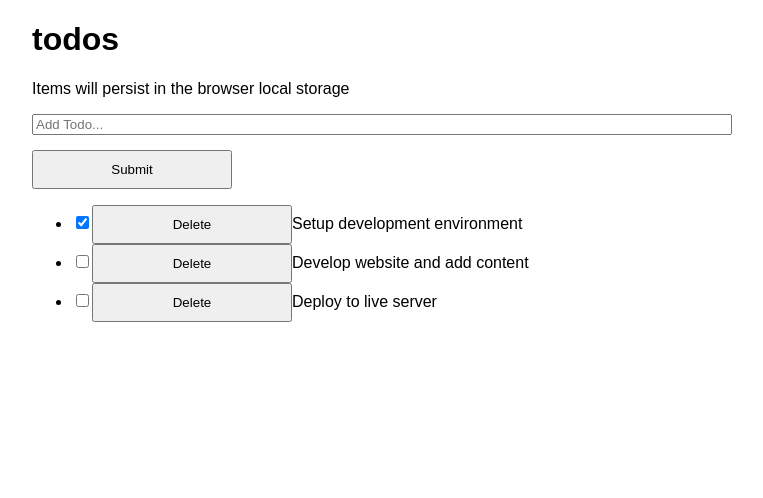
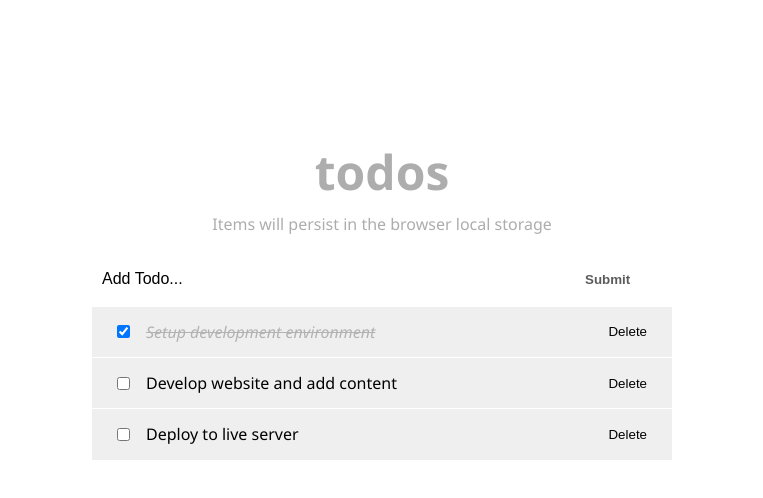
Before and after one commit to fickryiman/react-todo-app, a React (Vite) app: page / in a window 1280 px wide. Shown: the top 498 px of the page, without its empty margins (258-1021 px from the left). Built offline with nearby package versions, Linux system fonts and the light colour scheme.

Commit message:
styling react components

```diff
--- a/src/components/Header.jsx
+++ b/src/components/Header.jsx
@@ -1,6 +1,16 @@
+import styles from '@/styles/Header.module.css';
+
 const Header = () => {
+
+  const headerStyle = {
+    padding: '20px 0',
+    lineHeight: '1.5em',
+    color: '#aeadad',
+    textAlign: 'center',
+  };
+
   return (
-    <header>
+    <header style={headerStyle} className={styles.header}>
       <h1>todos</h1>
       <p>Items will persist in the browser local storage</p>
     </header>
--- a/src/components/InputTodo.jsx
+++ b/src/components/InputTodo.jsx
@@ -25,14 +25,15 @@
     <>
       <form onSubmit={handleSubmit}>
         <input
+          className="input-text"
           type="text"
           placeholder="Add Todo..."
           value={title}
           onChange={handleChange}
         />
-        <button>Submit</button>
+        <button className="input-submit">Submit</button>
       </form>
-      <span>{message}</span>
+      <span className="submit-warning">{message}</span>
     </>
   );
 };
--- a/src/components/TodoApp.jsx
+++ b/src/components/TodoApp.jsx
@@ -3,10 +3,12 @@
 
 const TodoApp = () => {
   return (
-    <>
-      <Header />
-      <TodosLogic />
-    </>
+    <div className="wrapper">
+      <div className="todos">
+        <Header />
+        <TodosLogic />
+      </div>
+    </div>
   );
 };
 
--- a/src/components/TodoItem.jsx
+++ b/src/components/TodoItem.jsx
@@ -1,14 +1,27 @@
+import styles from '@/styles/TodoItem.module.css';
+
 const TodoItem = ({ itemProp, handleChange, deleteTodo }) => {
 
+  const completedStyle = {
+    fontStyle: 'italic',
+    color: '#595959',
+    opacity: 0.4,
+    textDecoration: 'line-through',
+  };
+
   return (
-    <li>
+    <li className={styles.item}>
+      <div className={styles.content}>
         <input
           type="checkbox"
           checked={itemProp.completed}
           onChange={() => handleChange(itemProp.id)}
         />
         <button onClick={() => deleteTodo(itemProp.id)}>Delete</button>
+        <span style={itemProp.completed ? completedStyle : null}>
           {itemProp.title}
+        </span>
+      </div>
     </li>
   )
 };
--- a/src/main.jsx
+++ b/src/main.jsx
@@ -1,4 +1,4 @@
-import "./styles.css";
+import '@/styles/app.css';
 import React from 'react';
 import ReactDOM from 'react-dom/client';
 
--- a/src/styles.css
+++ /dev/null
@@ -1,29 +0,0 @@
-* {
-  box-sizing: border-box;
-}
-
-body {
-  font-family: sans-serif;
-  justify-content: center;
-  display: flex;
-  flex-direction: column;
-  max-width: 700px;
-  margin: 0 auto;
-}
-
-.app {
-  max-width: 500px;
-  margin: 0 auto;
-}
-
-form {
-  display: flex;
-  flex-direction: column;
-  gap: 15px;
-}
-
-button {
-  width: 200px;
-  padding: 10px;
-  cursor: pointer;
-}
--- /dev/null
+++ b/src/styles/Header.module.css
@@ -0,0 +1,8 @@
+.header h1 {
+  font-size: 3rem;
+  font-weight: 600;
+  margin-bottom: 1rem;
+  line-height: 1em;
+  text-transform: lowercase;
+  text-align: center;
+}
--- /dev/null
+++ b/src/styles/TodoItem.module.css
@@ -0,0 +1,26 @@
+.item {
+  font-size: 1rem;
+  list-style-type: none;
+  padding: 14px 25px;
+  border-bottom: 1px solid #fff;
+  background: #f0efef;
+}
+.content {
+  display: flex;
+  justify-content: space-between;
+  align-items: center;
+  gap: 1rem;
+}
+.content span {
+  flex: 1;
+  order: 1;
+}
+.content button {
+  cursor: pointer;
+  background: transparent;
+  order: 2;
+  outline: none;
+  outline: none;
+  border: none;
+  margin-left: 7px;
+}
--- /dev/null
+++ b/src/styles/app.css
@@ -0,0 +1,65 @@
+* {
+  box-sizing: border-box;
+  margin: 0;
+  padding: 0;
+}
+
+body {
+  font-family: "Segoe UI", sans-serif;
+  line-height: 1.4;
+  color: #000;
+  background: #fff;
+  height: 100vh;
+  font-weight: 400;
+}
+
+.wrapper {
+  width: 100%;
+  padding: 8rem 20px 3rem;
+}
+
+.todos {
+  max-width: 580px;
+  margin: 0 auto;
+}
+
+.form-container {
+  display: flex;
+  border-radius: calc(0.1 * 100px);
+  box-shadow: 0px 4px 14px 0px rgba(70, 70, 70, 0.38);
+  justify-content: space-around;
+  background: #fff;
+  font-size: 1rem;
+}
+
+.input-text {
+  width: 85%;
+  padding-right: 5px;
+  padding-left: 10px;
+  border-radius: calc(0.5 * 100px);
+  font-size: 1rem;
+}
+.input-text::placeholder {
+  color: #000;
+}
+.input-submit {
+  background: transparent;
+  color: #5b5b5b;
+  text-transform: capitalize;
+  cursor: pointer;
+  font-weight: 600;
+  margin-right: 10px;
+}
+.input-text,
+.input-submit {
+  height: 45px;
+  outline: none;
+  border: none;
+}
+
+.submit-warning {
+  font-size: 13px;
+  color: red;
+  margin-top: 5px;
+  display: block;
+}
```
Lines whose indentation alone changed are shown as unchanged.
